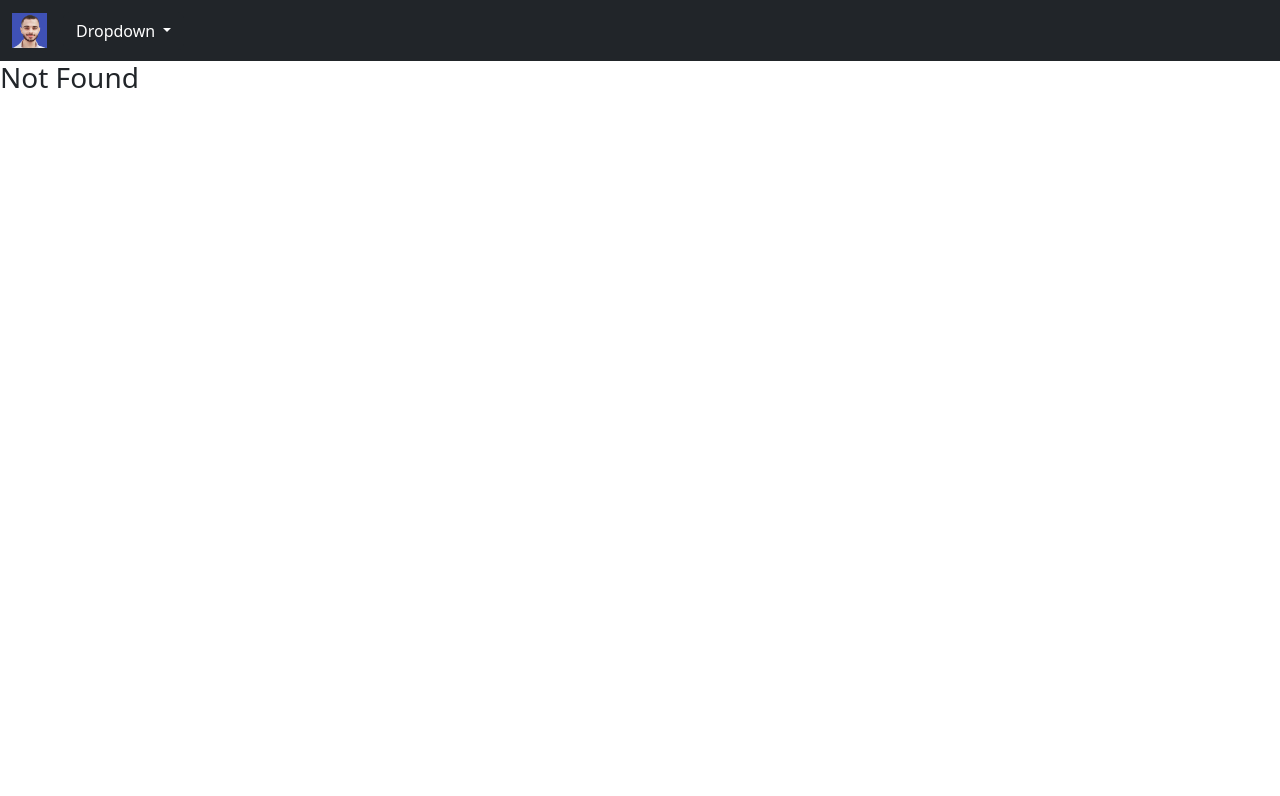
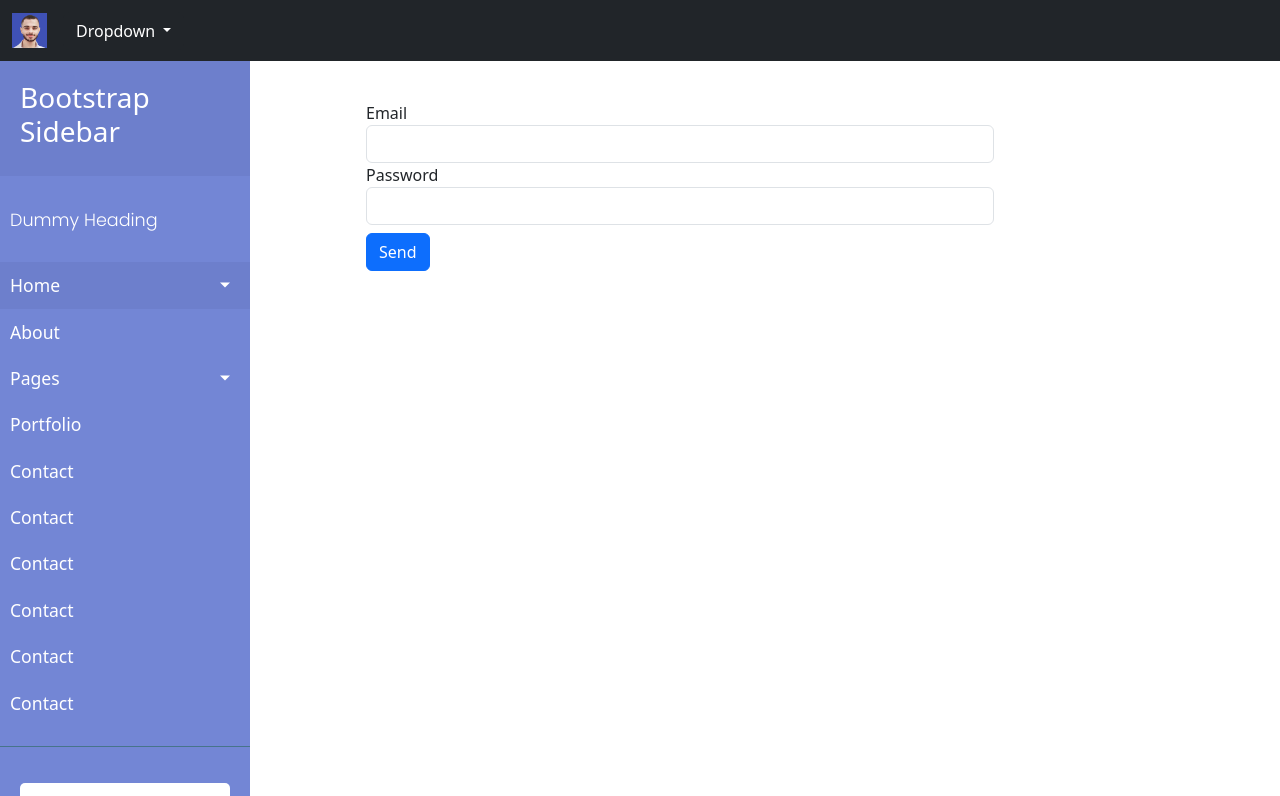
Before and after one commit to ahmedabdelsalam22/AngularTopics, an Angular app: page /FormTest in a window 1280 px wide. Before the commit this address had no page. Shown: the top 796 px of the page. Built offline with nearby package versions, Linux system fonts and the light colour scheme.

Commit message:
angular forms

```diff
--- /dev/null
+++ b/src/app/Components/Order/form-test/form-test.component.html
@@ -0,0 +1,24 @@
+<div class="container">
+  <form action="">
+
+    <div class="form-group">
+      <label for="email">Email</label>
+      <input type="email" id="email" class="form-control" ngModel name="email" #email="ngModel" required>
+      <div class="alert alert-danger mt-2" *ngIf="email.touched && !email.valid">required</div>
+    </div>
+    <div class="form-group">
+      <label for="password">Password</label>
+      <input type="password" id="password" class="form-control" ngModel name="password" #password="ngModel" required
+        minlength="8" maxlength="12">
+    </div>
+    <div class="alert alert-danger mt-2" *ngIf="password.touched && !password.valid">
+      <div *ngIf="password.errors?.['required']">required</div>
+      <div *ngIf="password.errors?.['minlength']">passsword must not be less than 8 char</div>
+      <div *ngIf="password.errors?.['maxlength']">passsword must not be longer than 12 char</div>
+    </div>
+
+    <div class="mt-2">
+      <button class="btn btn-primary">Send</button>
+    </div>
+  </form>
+</div>
--- /dev/null
+++ b/src/app/Components/Order/form-test/form-test.component.scss
@@ -0,0 +1,5 @@
+.container{
+  width: 70%;
+  margin: 20px;
+  padding: 20px;
+}
--- a/src/app/Components/header/header.component.html
+++ b/src/app/Components/header/header.component.html
@@ -18,6 +18,7 @@
             <li><a class="dropdown-item" routerLink="/Products">Products</a></li>
             <li><a class="dropdown-item" routerLink="/Order">Order</a></li>
             <li><a class="dropdown-item" routerLink="/Login">Login</a></li>
+            <li><a class="dropdown-item" routerLink="/FormTest">Form Test</a></li>
           </ul>
         </li>
       </ul>
--- a/src/app/app-routing.module.ts
+++ b/src/app/app-routing.module.ts
@@ -7,6 +7,7 @@ import { NotFoundComponent } from './Components/not-found/not-found.component';
 import { UserLoginComponent } from './Components/user-login/user-login.component';
 import { MainLayoutComponent } from './Components/main-layout/main-layout.component';
 import { ProductDetailsComponent } from './Components/Order/product-details/product-details.component';
+import { FormTestComponent } from './Components/Order/form-test/form-test.component';
 
 // first-match-wins strategy
 const routes: Routes = [
@@ -19,6 +20,7 @@ const routes: Routes = [
       { path: 'Products', component: ProductListComponent },
       { path: 'Products/:pID', component: ProductDetailsComponent },
       { path: 'Order', component: OrderMasterComponent },
+      { path: 'FormTest', component: FormTestComponent },
     ],
   },
   { path: 'Login', component: UserLoginComponent },
--- a/src/app/app.module.ts
+++ b/src/app/app.module.ts
@@ -16,6 +16,7 @@ import { NotFoundComponent } from './Components/not-found/not-found.component';
 import { UserLoginComponent } from './Components/user-login/user-login.component';
 import { MainLayoutComponent } from './Components/main-layout/main-layout.component';
 import { ProductDetailsComponent } from './Components/Order/product-details/product-details.component';
+import { FormTestComponent } from './Components/Order/form-test/form-test.component';
 
 @NgModule({
   declarations: [
@@ -31,6 +32,7 @@ import { ProductDetailsComponent } from './Components/Order/product-details/prod
     UserLoginComponent,
     MainLayoutComponent,
     ProductDetailsComponent,
+    FormTestComponent,
   ],
   imports: [BrowserModule, AppRoutingModule, FormsModule, HttpClientModule],
   providers: [],
```
Also changed, not shown: src/app/Components/Order/form-test/form-test.component.ts (added, +10 -0 lines), 1 other file (tests, documents, lock files or other folders).
